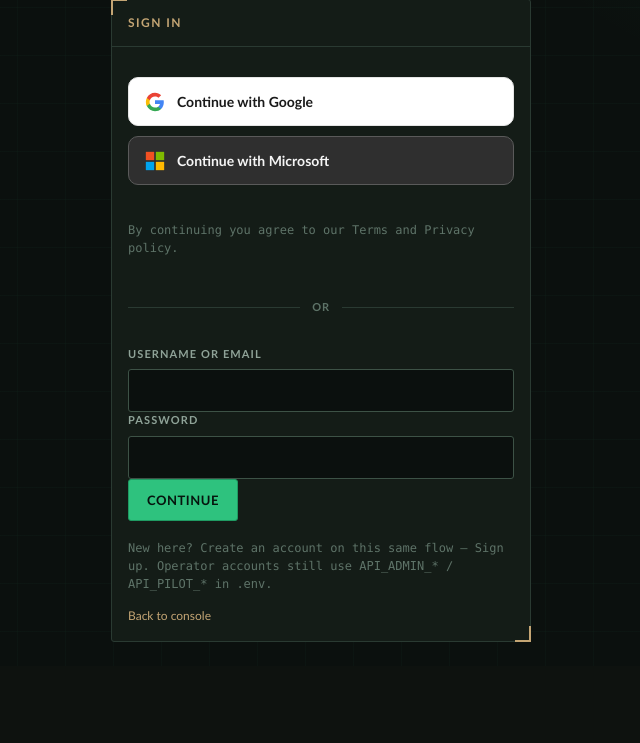
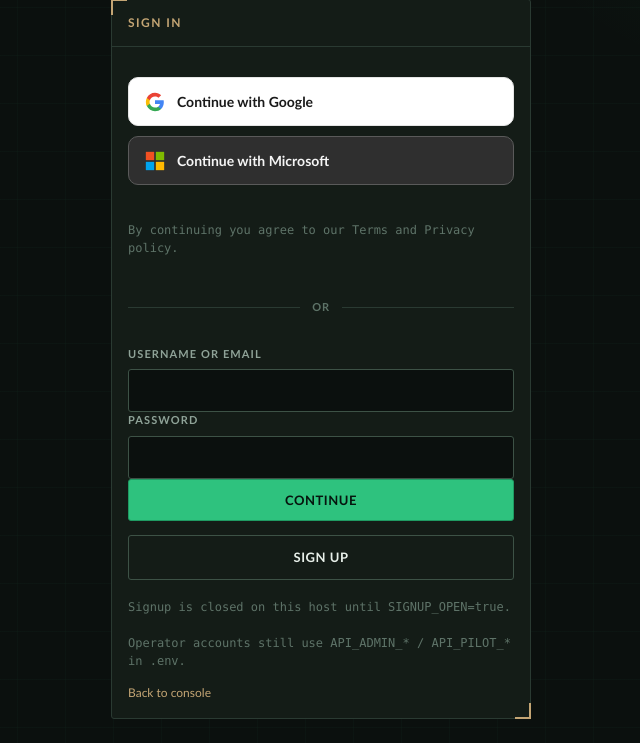
Before and after one commit to EPdacoder05/NullPointVector, a FastAPI app: page /app/login in a window 1280 px wide. Shown: the part 185-928 px from the top of the page, without its empty margins (319-959 px from the left). Before the commit the page ends 827 px from the top, so only its background shows below. Run offline with FastAPI, Linux system fonts and the light colour scheme; parts of the project's set-up code (start-up, migrations or seed data) failed here and were passed over.

Commit message:
feat: Sign up on the login card and open the pilot gate
Friends were missing signup: it was a hint line, and SIGNUP_OPEN defaulted
closed. Full-width Sign up under Continue; example env opens the gate.

Co-authored-by: Cursor <cursoragent@cursor.com>

```diff
--- a/web/static/app.css
+++ b/web/static/app.css
@@ -555,6 +555,10 @@ textarea { min-height: 132px; resize: vertical; line-height: 1.55; }
 .auth-brand h1 { margin: 0; letter-spacing: .08em; text-transform: uppercase; font-size: 22px; }
 .auth-brand p { color: var(--muted); font-size: 13px; margin: 8px 0 0; }
 .auth-card { width: 100%; }
+.auth-card .btn {
+  width: 100%; display: block; text-align: center; text-decoration: none;
+  box-sizing: border-box;
+}
 .auth-error {
   border: 1px solid rgba(232,93,93,.4); background: rgba(232,93,93,.08);
   color: var(--danger); padding: 10px 12px; font-size: 13px;
--- a/web/templates/base.html
+++ b/web/templates/base.html
@@ -5,7 +5,7 @@
   <meta name="viewport" content="width=device-width, initial-scale=1" />
   <meta name="description" content="NullPoint IDPS — phishing, smishing, and vishing protection" />
   <title>{% block title %}NullPoint{% endblock %}</title>
-  <link rel="stylesheet" href="/static/app.css?v=20260811-ship5" />
+  <link rel="stylesheet" href="/static/app.css?v=20260812-auth1" />
   <link rel="stylesheet" href="/static/npr-report.css?v=20260811-ship5" />
 </head>
 <body data-channel="{{ active }}">
--- a/web/templates/login.html
+++ b/web/templates/login.html
@@ -4,7 +4,7 @@
   <meta charset="utf-8" />
   <meta name="viewport" content="width=device-width, initial-scale=1" />
   <title>Sign in — NullPoint</title>
-  <link rel="stylesheet" href="/static/app.css" />
+  <link rel="stylesheet" href="/static/app.css?v=20260812-auth1" />
 </head>
 <body class="auth-body" data-theme="deck">
   <div class="auth-shell">
@@ -32,7 +32,13 @@
           </div>
           <button type="submit" class="btn">Continue</button>
         </form>
-        <div class="hint">New here? Create an account on this same flow — <a href="/app/signup?next={{ next_path|urlencode }}">Sign up</a>. Operator accounts still use <code>API_ADMIN_*</code> / <code>API_PILOT_*</code> in <code>.env</code>.</div>
+        <a class="btn secondary" href="/app/signup?next={{ next_path|urlencode }}">Sign up</a>
+        {% if signup_open %}
+        <div class="hint">New here? Create an account, then connect Gmail or Microsoft on Connectors.</div>
+        {% else %}
+        <div class="hint">Signup is closed on this host until <code>SIGNUP_OPEN=true</code>.</div>
+        {% endif %}
+        <div class="hint">Operator accounts still use <code>API_ADMIN_*</code> / <code>API_PILOT_*</code> in <code>.env</code>.</div>
         <a class="auth-back" href="/app">Back to console</a>
       </div>
     </div>
--- a/web/ui.py
+++ b/web/ui.py
@@ -583,10 +583,12 @@ async def ui_login_get(request: Request, next: str = "/app/dashboard", error: st
         err = "OAuth failed — try again or use password."
     elif err == "provider_pending":
         err = "That provider’s buttons are live; token exchange still needs keys wired."
+    from common.accounts import signup_open
+    dest = next if next.startswith("/app") else "/app/dashboard"
     return templates.TemplateResponse(
         request, "login.html",
         {"channels": CHANNELS, "active": "login", "error": err, "username": "",
-         "next": next if next.startswith("/app") else "/app/dashboard"})
+         "next": dest, "signup_open": signup_open()})
 
 
 @router.get("/app/auth/oauth/{provider}")
@@ -646,11 +648,12 @@ async def ui_login_post(request: Request,
     dest = _safe_app_redirect_target(next)
     user = authenticate_user(username.strip(), password)
     if not user:
+        from common.accounts import signup_open
         return templates.TemplateResponse(
             request, "login.html",
             {"channels": CHANNELS, "active": "login",
              "error": "Invalid credentials", "username": username,
-             "next": dest},
+             "next": dest, "signup_open": signup_open()},
             status_code=401)
     from datetime import timedelta
     token = create_access_token(user, expires=timedelta(hours=8))  # console session
```
Also changed, not shown: docs/AI_DEV_CHECKPOINT.md (+1 -1 lines), 1 other file.
